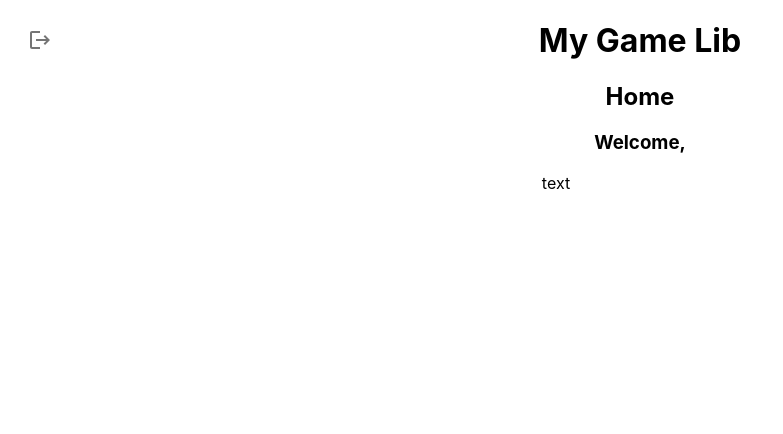
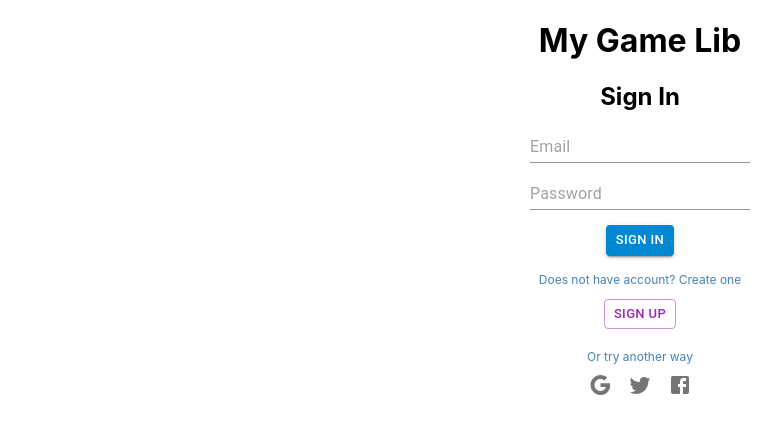
Before and after one commit to an3dree/myGameLib, a React (Create React App) app in the folder my-game-lib/: page / in a window 1280 px wide. Shown: the top 434 px of the page, without its empty margins (0-783 px from the left). Built offline with nearby package versions, Linux system fonts and the light colour scheme.

Commit message:
fix warnings

```diff
--- a/my-game-lib/src/pages/home/Home.tsx
+++ b/my-game-lib/src/pages/home/Home.tsx
@@ -3,7 +3,7 @@ import { getAuth } from "firebase/auth";
 import { initializeApp } from "firebase/app";
 import { firebaseConfig } from "../../services/FirebaseConfig";
 import { useNavigate } from "react-router-dom";
-import { BottomNavigationAction, Button, IconButton } from "@mui/material";
+import { BottomNavigationAction, IconButton } from "@mui/material";
 import { BottomNavigation } from "@mui/material/"
 import './Home.css';
 import { Logout } from "@mui/icons-material";
--- a/my-game-lib/src/routes/Routes.tsx
+++ b/my-game-lib/src/routes/Routes.tsx
@@ -7,7 +7,7 @@ const AppRoutes: React.FC = () => {
     return (
         <Router>
             <Routes>
-                <Route path="/" element={<Home />} />
+                <Route path="/" element={<App />} />
                 <Route path="/home" element={<Home />} />
             </Routes>
         </Router>
```
